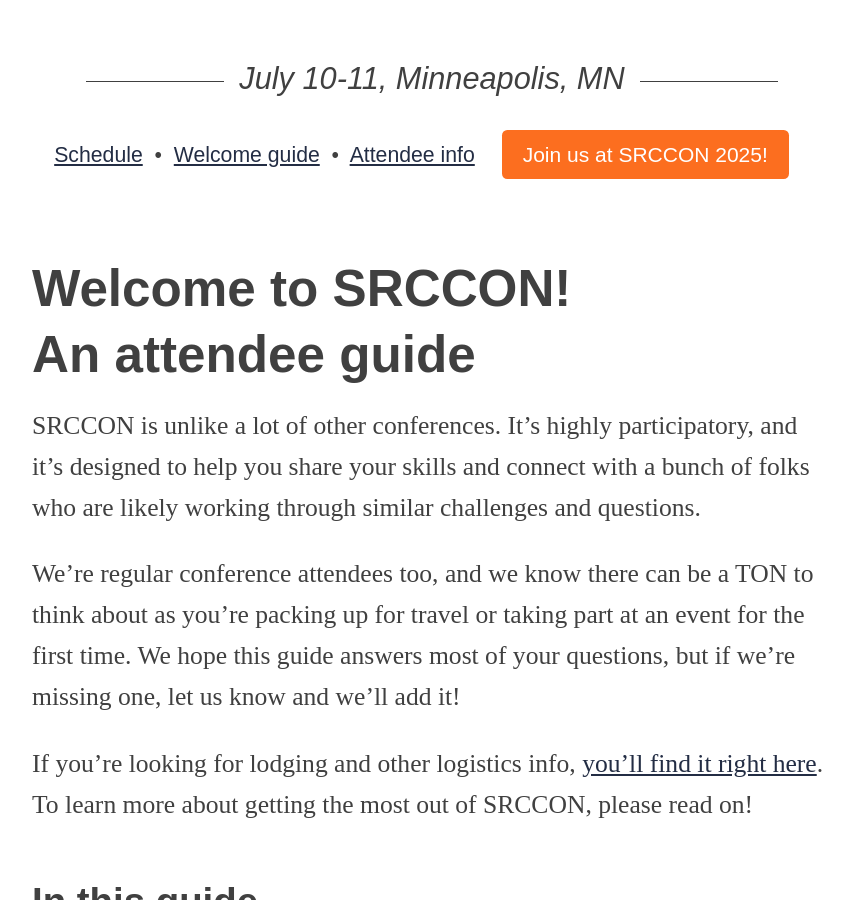
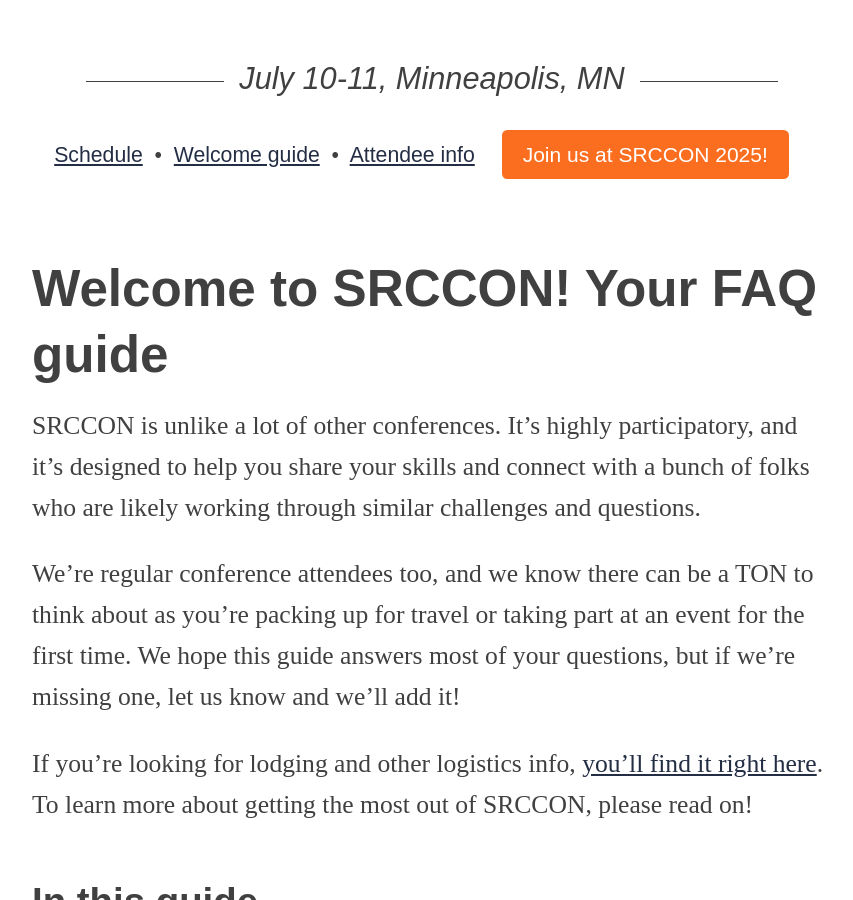
Before and after one commit to OpenNews/srccon-2025, a Jekyll site: the page built from welcome.md, in a window 1280 px wide and 900 px high, scrolled down 423 px. Shown: the whole window, without its empty margins (208-1061 px from the left). Built offline with Jekyll 4.4.1, drawn with Linux system fonts in a browser that asks for light colours; some web fonts are replaced.

Commit message:
update copy on welcome page

```diff
--- a/welcome.md
+++ b/welcome.md
@@ -4,7 +4,7 @@ permalink: /welcome/
 title: Welcome to SRCCON!
 ---
 
-# Welcome to SRCCON! An&nbsp;attendee guide
+# Welcome to SRCCON! Your FAQ guide
 
 SRCCON is unlike a lot of other conferences. It’s highly participatory, and it’s designed to help you share your skills and connect with a bunch of folks who are likely working through similar challenges and questions.
 
```
